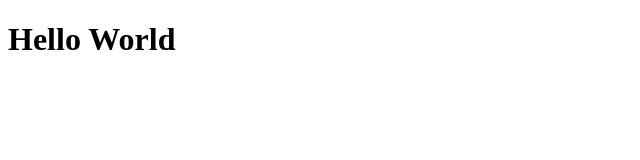
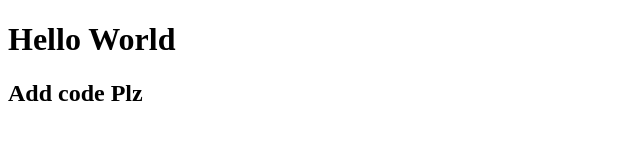
Before and after one commit to grayman420/.github.io, a plain HTML site: page index.html in a window 1280 px wide. Shown: the whole page, without its empty margins (0-640 px from the left). Drawn offline with Linux system fonts and the light colour scheme.

Commit message:
Update index.html

```diff
--- a/index.html
+++ b/index.html
@@ -5,5 +5,6 @@
     </head>
 	<body>
 		<h1>Hello World</h1>
+		<h2>Add code Plz</h1>
 	</body>
 </html>
```
